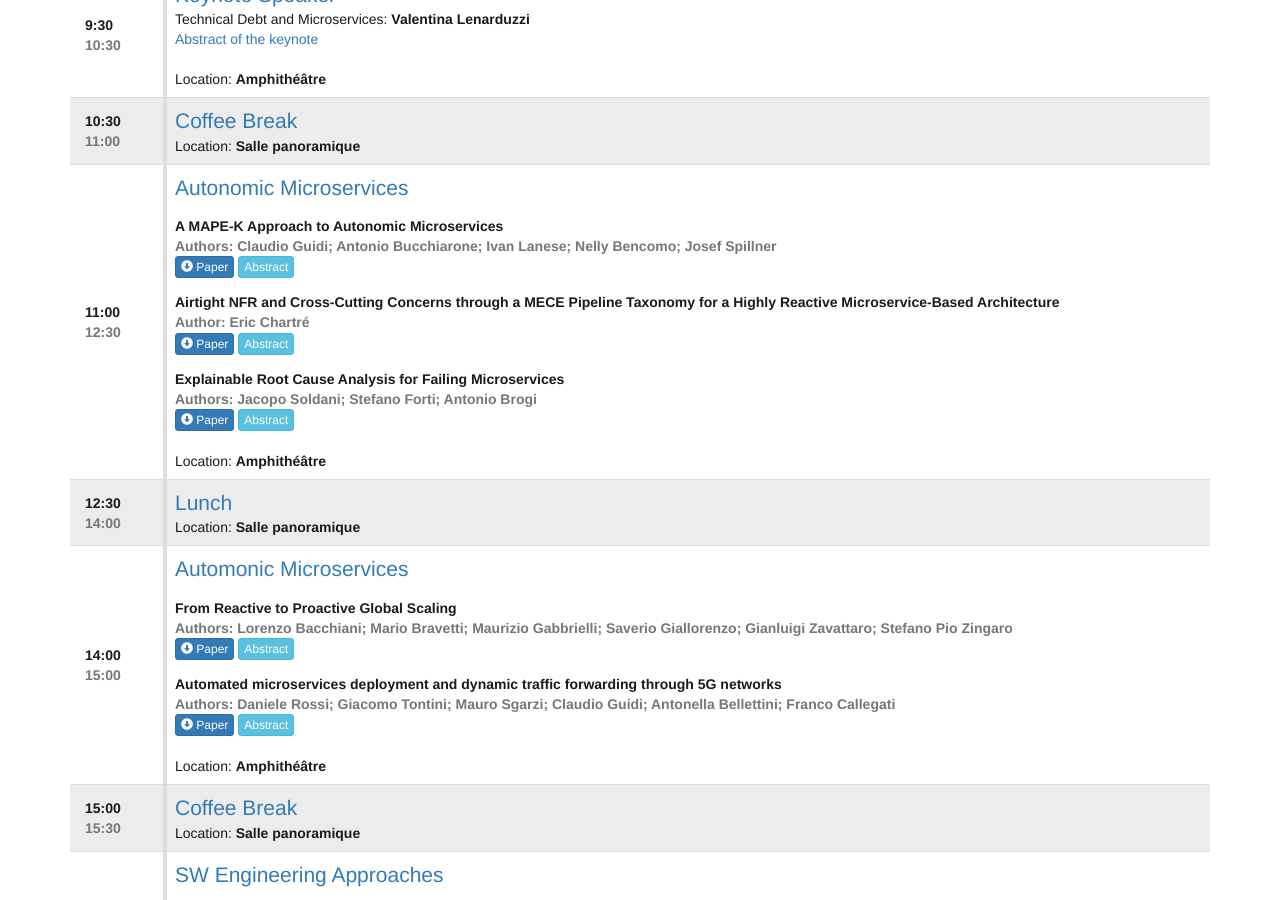
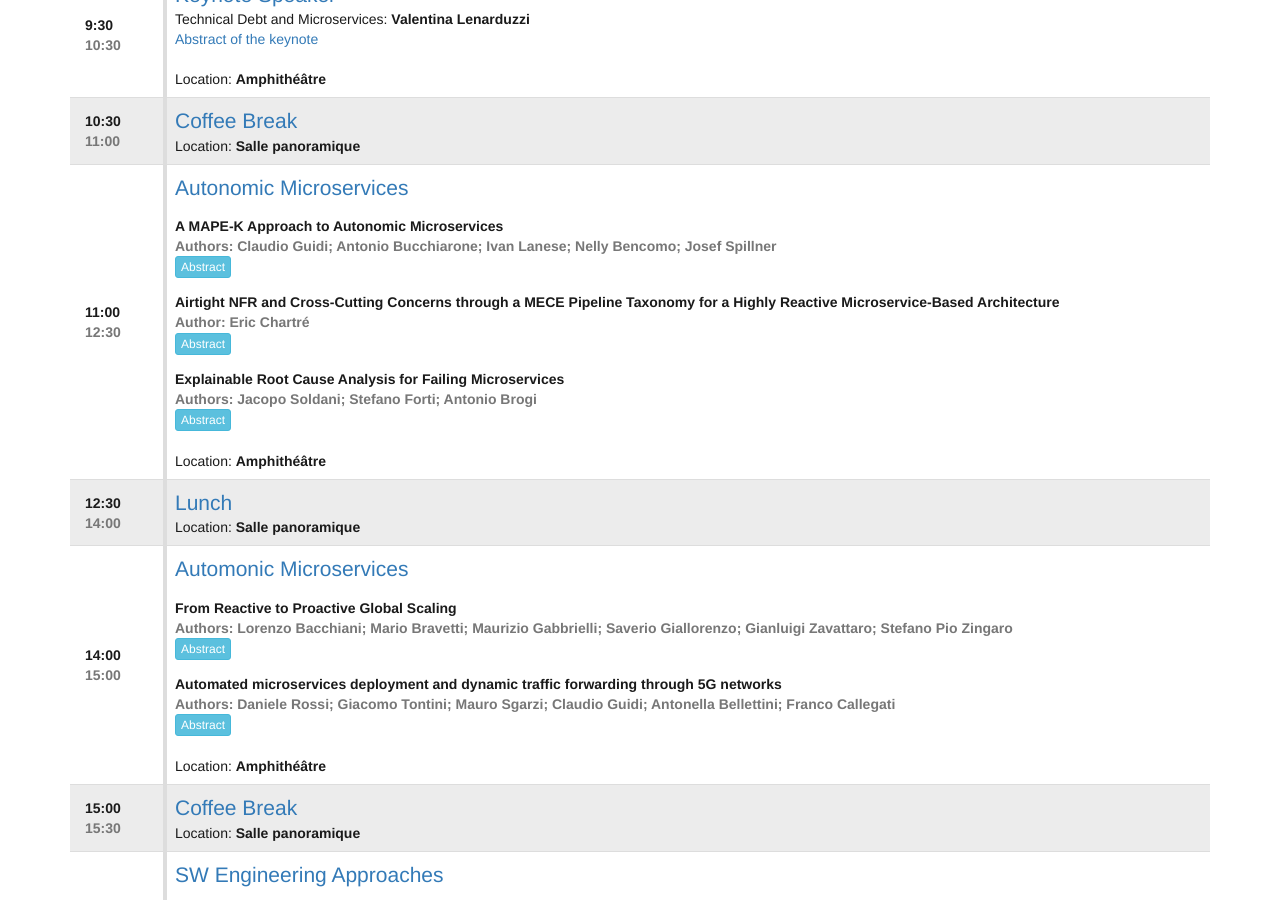
Before and after one commit to microservices-community/microservices-2022, a Jekyll site: the page built from program.md, in a window 1280 px wide and 900 px high, scrolled down 858 px. Built offline with Jekyll 4.4.1, drawn with Linux system fonts in a browser that asks for light colours; some of the changed text lies outside the part shown.

Commit message:
fix tempalte

```diff
--- a/program.md
+++ b/program.md
@@ -45,7 +45,7 @@ The finalised version will be published at the beginning of February.
             {% if author.title %}
               {{author.title}}: <strong>{{author.name}}</strong>
             {% else %}
-              {{event.author}}
+              <strong>{{author}}</strong>
             {% endif %}
           {% endfor %}
           {% endif %}
@@ -79,14 +79,16 @@ The finalised version will be published at the beginning of February.
               </strong>
               {% unless tentative %}
               <br>
+              {% if paper.link %}
               <a target="_blank" style="color:white" href="{{paper.link}}">
-                <label class="btn btn-xs btn-primary"><span class="glyphicon glyphicon-circle-arrow-down"></span> Paper
-              </label></a>
-              <label class="abstract_btn btn btn-xs btn-info">
-                Abstract</label>
+                <label class="btn btn-xs btn-primary"><span class="glyphicon glyphicon-circle-arrow-down"></span> Paper</label>
+              </a>
+              {% endif %}
+              <label class="abstract_btn btn btn-xs btn-info">Abstract</label>
               {% if paper.slides %}
               <a target="_blank" style="color:white" href="/2019/slides/papers/{{paper.slides}}">
-                <label class="btn btn-xs btn-success"> <span class="glyphicon glyphicon-circle-arrow-down"></span> Slides</label></a>
+                <label class="btn btn-xs btn-success"> <span class="glyphicon glyphicon-circle-arrow-down"></span> Slides</label>
+              </a>
               {% endif %}
               <div style="display:none;" class="abstract">
               <div style="margin-left: 30px;margin-top: 10px;" class="bg-warning">{{paper.abstract}}</div>
```
Also changed, not shown: _data/program.yml (line endings or trailing spaces).
